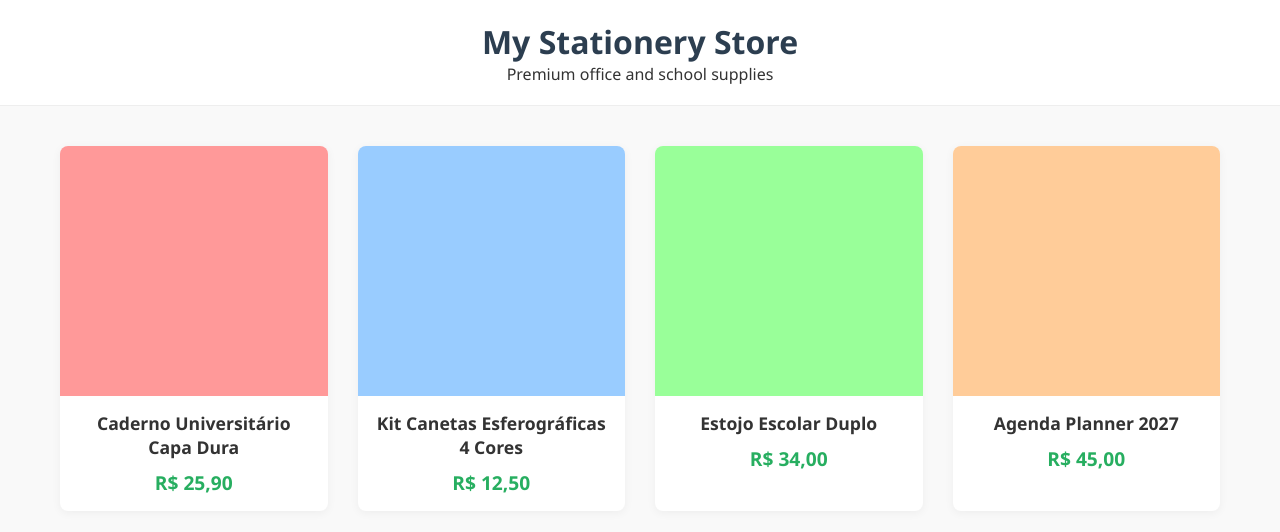
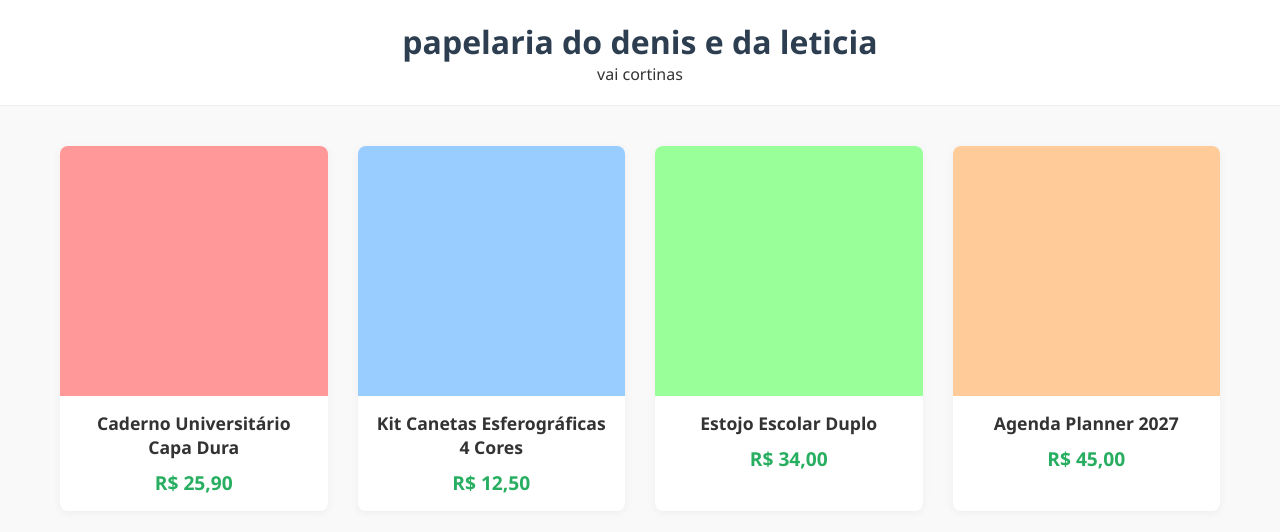
Before and after one commit to eduduuu/impressaoMinha, a plain HTML site: page index.html in a window 1280 px wide. Drawn offline with Linux system fonts and the light colour scheme.

Commit message:
Update header text for stationery store

```diff
--- a/index.html
+++ b/index.html
@@ -56,8 +56,8 @@
 <body>
 
     <header>
-        <h1>My Stationery Store</h1>
-        <p>Premium office and school supplies</p>
+        <h1>papelaria do denis e da leticia</h1>
+        <p>vai cortinas</p>
     </header>
 
     <main class="catalog-container">
```
